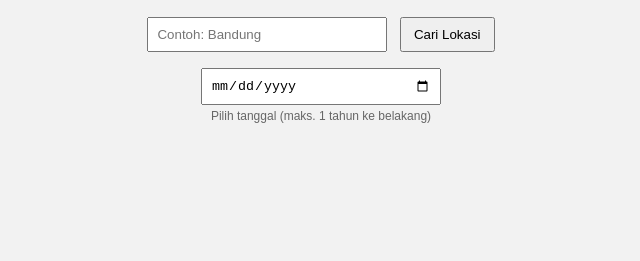
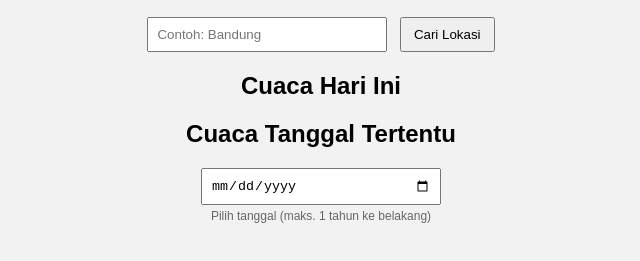
Before and after one commit to rekindisd/WeatherISD, a plain HTML site: page index.html in a window 1280 px wide. Shown: the part 139-400 px from the top of the page, without its empty margins (319-959 px from the left). Drawn offline with Linux system fonts and the light colour scheme.

Commit message:
Update index.html

```diff
--- a/index.html
+++ b/index.html
@@ -17,6 +17,12 @@
   </section>
 
   <section>
+    <h2>Cuaca Hari Ini</h2>
+    <div id="today-weather"></div>
+  </section>
+
+  <section>
+    <h2>Cuaca Tanggal Tertentu</h2>
     <input type="date" id="date-picker" />
     <p class="info-kecil">Pilih tanggal (maks. 1 tahun ke belakang)</p>
     <div id="selected-weather"></div>
```
